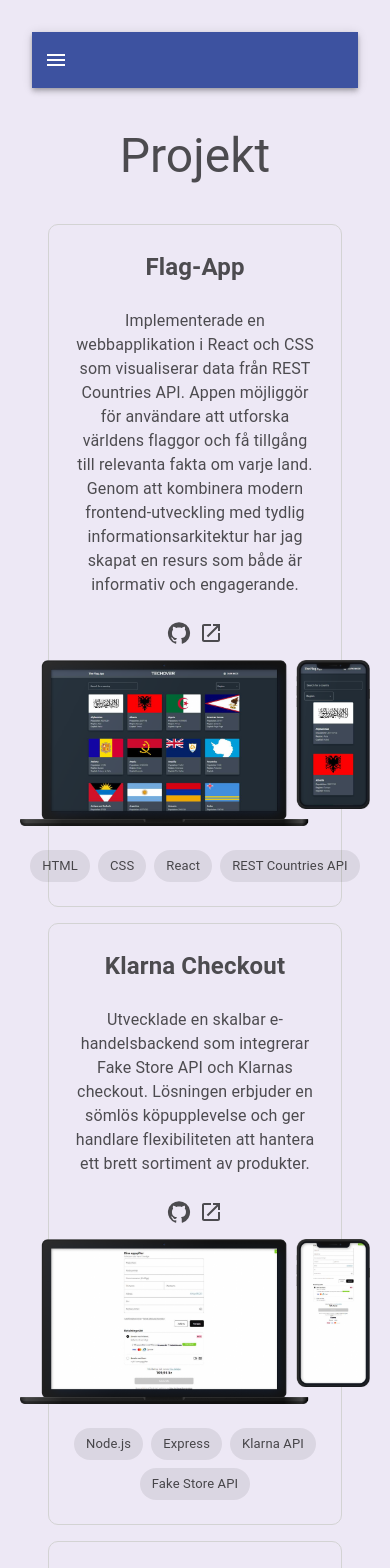
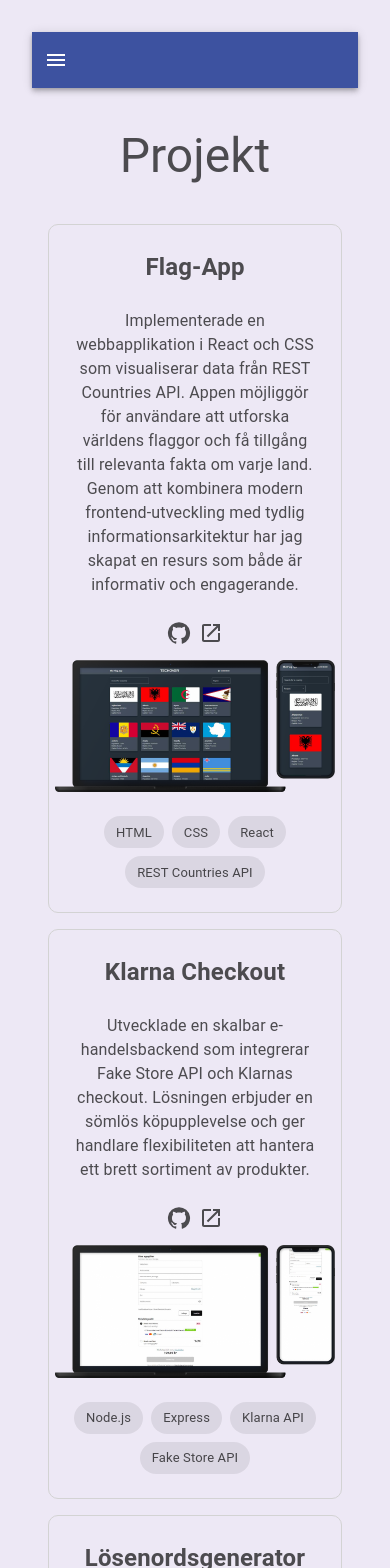
Before and after one commit to Tobaunta/tobaunta.torkelsson.online, a React (Vite) app: page / in a window 390 px wide. Shown: the top 1568 px of the page. Built offline with nearby package versions, Linux system fonts and the light colour scheme.

Commit message:
updated responsiveness for project images

```diff
--- a/src/components/Project.jsx
+++ b/src/components/Project.jsx
@@ -28,7 +28,11 @@
         flexDirection="row"
         gap={1}
         p={3}
-        sx={{ border: "1px solid lightgray", borderRadius: "10px", flexDirection: { md: "row", sm: "column", xs: "column" } }}
+        sx={{
+          border: "1px solid lightgray",
+          borderRadius: "10px",
+          flexDirection: { md: "row", sm: "column", xs: "column" },
+        }}
       >
         <Box display={"flex"} flexDirection={"column"} gap={3}>
           <Box fontWeight={"bold"} fontSize={"24px"}>
@@ -44,8 +48,21 @@
           </Box>
         </Box>
         <Box display={"flex"} flexDirection={"column"} gap={3}>
-          <img src={image} width="350px" />
-          <Box display={"flex"} gap={1} flexWrap={"wrap"} justifyContent={"center"} alignContent={"center"}>{technologiesChips}</Box>
+          <Box
+            component="img"
+            src={image}
+            alt={name}
+            sx={{ width: {md: "350px", sm: "350px", xs: "280px"} }}
+          />
+          <Box
+            display={"flex"}
+            gap={1}
+            flexWrap={"wrap"}
+            justifyContent={"center"}
+            alignContent={"center"}
+          >
+            {technologiesChips}
+          </Box>
         </Box>
       </Box>
     </Container>
```
